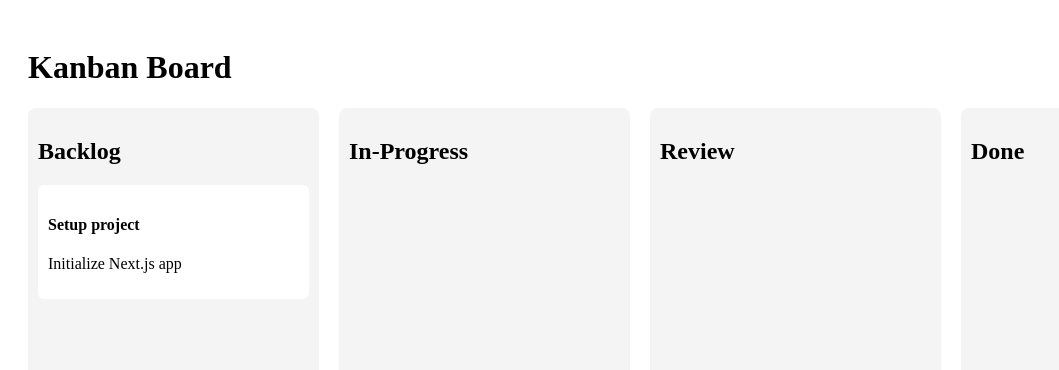
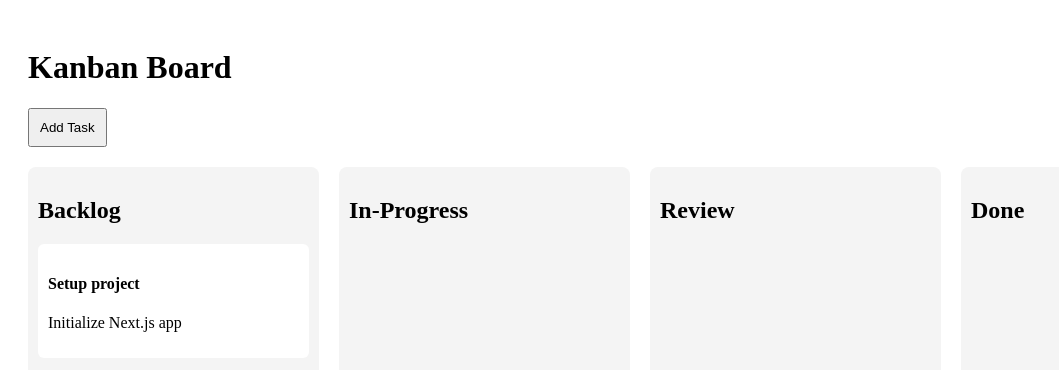
Before and after one commit to mohamed2678/kanban-board, a Next.js app: page / in a window 1280 px wide. Shown: the top 370 px of the page, without its empty margins (0-1059 px from the left). Built offline with nearby package versions, Linux system fonts and the light colour scheme.

Commit message:
feat: implement create task functionality using react-query mutation

```diff
--- a/app/page.tsx
+++ b/app/page.tsx
@@ -31,6 +31,16 @@ async function updateTask(task: Task) {
   return res.json();
 }
 
+async function createTask(task: Omit<Task, "id">) {
+  const res = await fetch("/api/tasks", {
+    method: "POST",
+    headers: { "Content-Type": "application/json" },
+    body: JSON.stringify(task),
+  });
+  if (!res.ok) throw new Error("Failed to create task");
+  return res.json();
+}
+
 export default function Home() {
   const queryClient = useQueryClient();
   const {
@@ -44,6 +54,13 @@ export default function Home() {
 
   const mutation = useMutation({
     mutationFn: updateTask,
+    onSuccess: () => {
+      queryClient.invalidateQueries({ queryKey: ["tasks"] });
+    },
+  });
+
+  const createMutation = useMutation({
+    mutationFn: createTask,
     onSuccess: () => {
       queryClient.invalidateQueries({ queryKey: ["tasks"] });
     },
@@ -66,6 +83,22 @@ export default function Home() {
   return (
     <div style={{ padding: "20px" }}>
       <h1>Kanban Board</h1>
+      <button
+        onClick={() =>
+          createMutation.mutate({
+            title: "New Task",
+            description: "Task description",
+            column: "backlog",
+          })
+        }
+        style={{
+          marginBottom: "20px",
+          padding: "10px",
+          cursor: "pointer",
+        }}
+      >
+        Add Task
+      </button>
       <DragDropContext onDragEnd={onDragEnd}>
         <div style={{ display: "flex", gap: "20px" }}>
           {columns.map((column) => (
```
